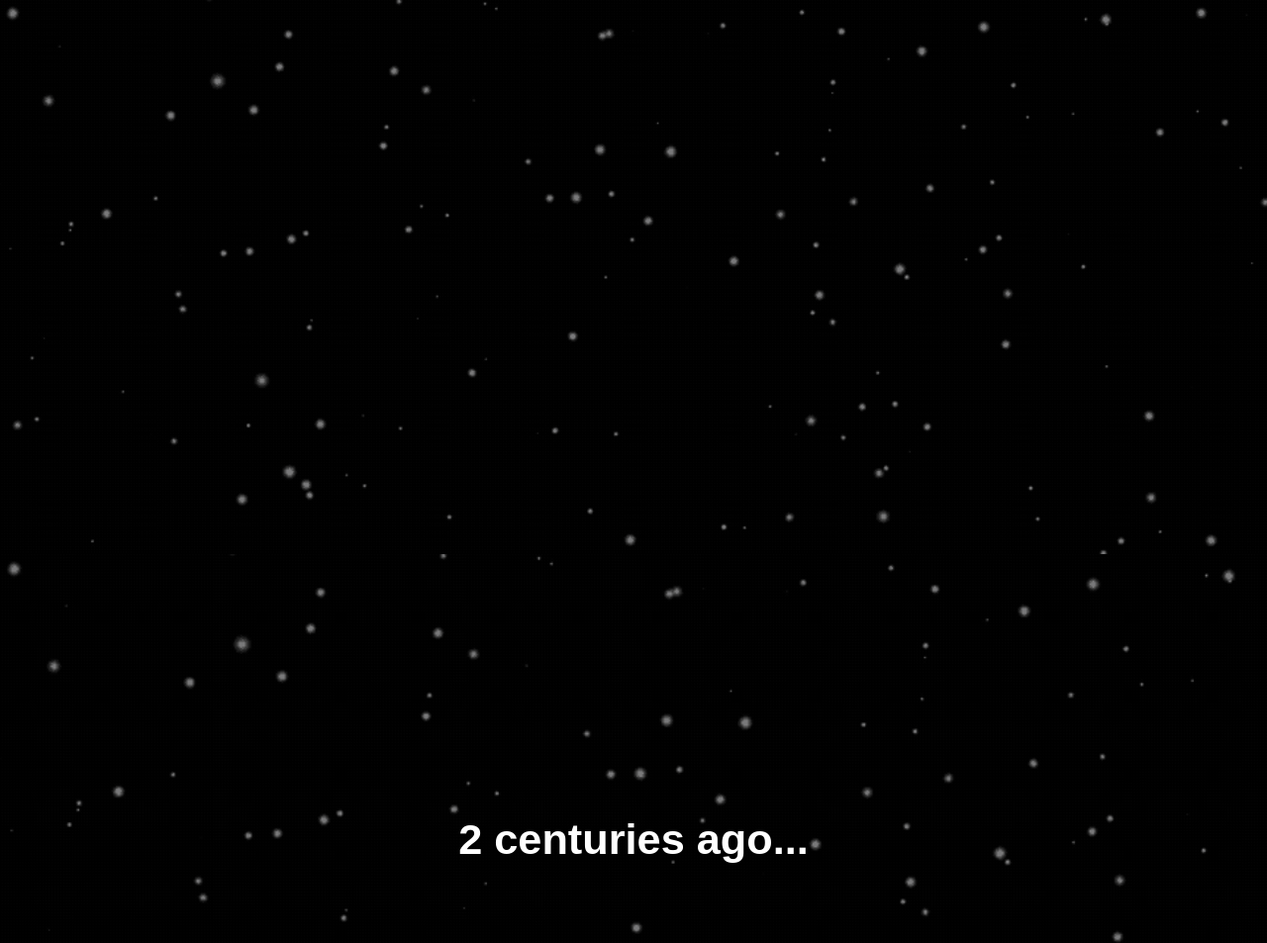
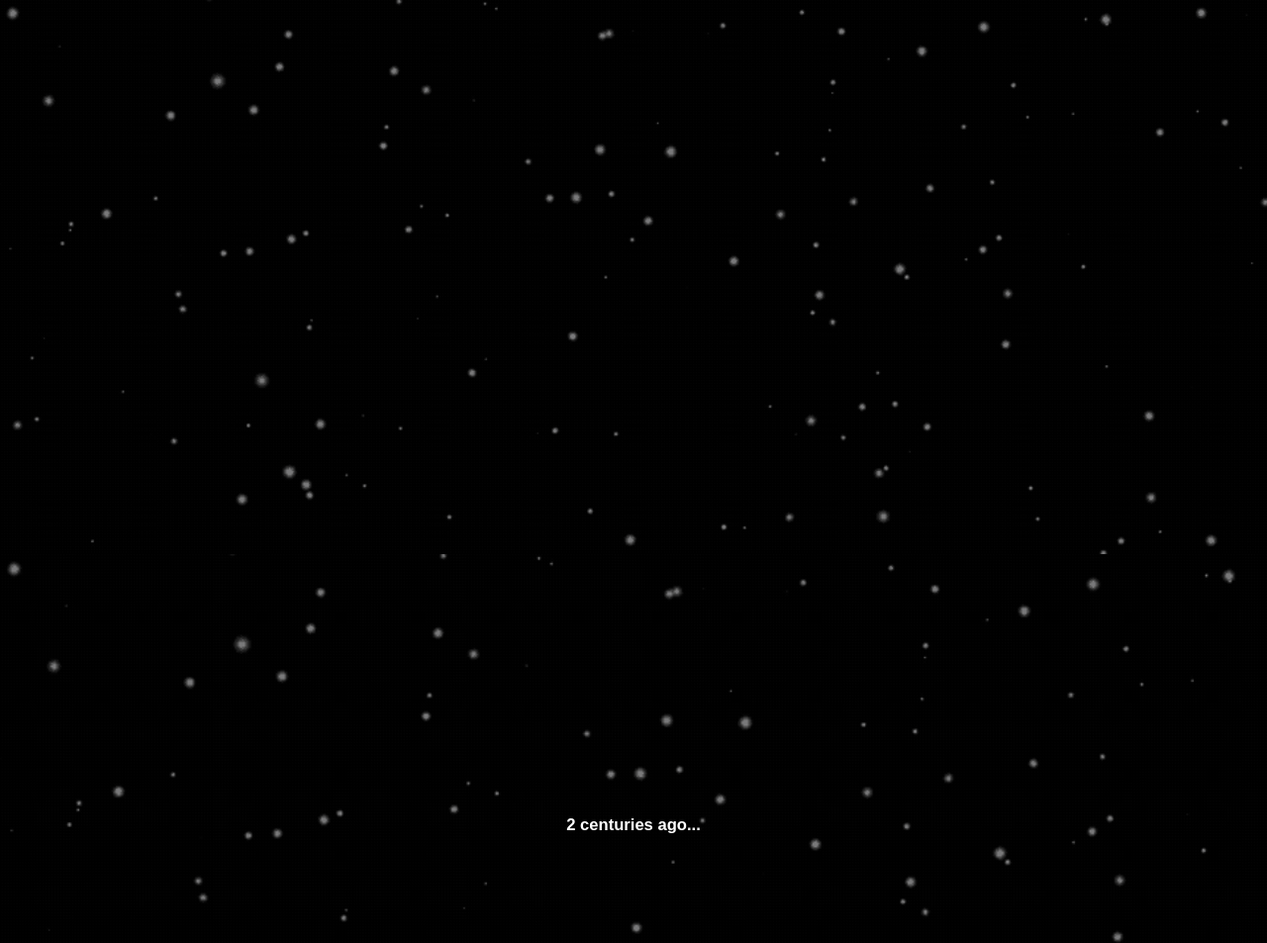
Before and after one commit to matthews-dad/matthews-dad, a plain HTML site: page index.html in a window 1280 px wide. Shown: the top 953 px of the page at 99% size. Drawn offline with Linux system fonts and the light colour scheme.

Commit message:
Update index.html

```diff
--- a/index.html
+++ b/index.html
@@ -40,7 +40,7 @@
                   window.addEventListener('scroll', () => {
                     const rect = text.getBoundingClientRect();
                     const offset = window.innerHeight - rect.top;
-                    const newSize = 70 - Math.max(0, offset) / 80; // Adjust the division factor for different growth rates
+                    const newSize = 70 - Math.max(0, offset) / 40; // Adjust the division factor for different growth rates
                     text.style.fontSize = `${newSize}px`;
                   });
                 }
```
